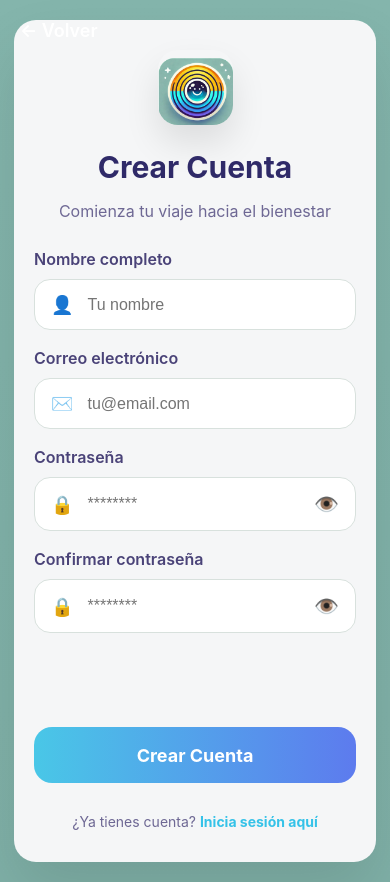
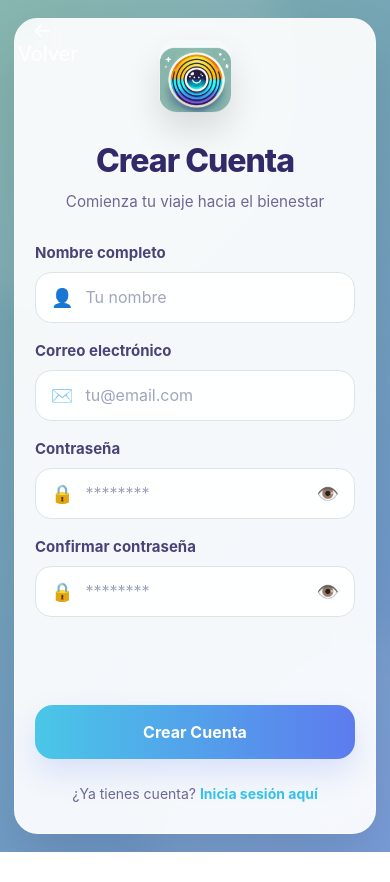
Before and after one commit to DulceRichelle/moodlens, a website with bundled scripts: page frontend/index.html in a window 390 px wide. Both pictures are taken after a click on the button "Comenzar ahora →". After the commit the page ends 852 px from the top, so only its background shows below. Built offline with nearby package versions, Linux system fonts and the light colour scheme.

Commit message:
Update register.css

```diff
--- a/frontend/components/register/register.css
+++ b/frontend/components/register/register.css
@@ -4,287 +4,628 @@
     box-sizing: border-box;
 }
 
+html,
 body {
+
+    min-height: 100%;
+
+    overflow-x: hidden;
+
     font-family: 'Inter', sans-serif;
-    overflow-x: hidden;
+
+    background:
+            linear-gradient(
+                    135deg,
+                    #79AEA5 0%,
+                    #6F95D7 100%
+            );
+}
+
+body {
+
+    position: relative;
+}
+
+body::before {
+
+    content: "";
+
+    position: fixed;
+
+    inset: 0;
+
+    background:
+            radial-gradient(
+                    circle at top left,
+                    rgba(255,255,255,0.12),
+                    transparent 30%
+            ),
+            radial-gradient(
+                    circle at bottom right,
+                    rgba(255,255,255,0.08),
+                    transparent 35%
+            );
+
+    pointer-events: none;
+
+    z-index: -1;
 }
 
 .auth-container {
+
     min-height: 100vh;
-    background: linear-gradient(180deg, #84B5AC 0%, #7FB0A7 100%);
+
     display: flex;
     justify-content: center;
     align-items: center;
+
     padding: 40px 20px;
+
     position: relative;
+
+    overflow: hidden;
+}
+
+.auth-container::before {
+
+    content: "";
+
+    position: absolute;
+
+    width: 420px;
+    height: 420px;
+
+    border-radius: 50%;
+
+    background:
+            rgba(255,255,255,0.10);
+
+    top: -120px;
+    left: -120px;
+
+    filter: blur(18px);
+
+    animation:
+            floatOne 9s ease-in-out infinite;
+}
+
+.auth-container::after {
+
+    content: "";
+
+    position: absolute;
+
+    width: 340px;
+    height: 340px;
+
+    border-radius: 50%;
+
+    background:
+            rgba(255,255,255,0.08);
+
+    bottom: -100px;
+    right: -80px;
+
+    filter: blur(20px);
+
+    animation:
+            floatTwo 11s ease-in-out infinite;
 }
 
 .back {
+
     position: absolute;
-    top: 40px;
-    left: 40px;
-    background: transparent;
+
+    top: 30px;
+    left: 30px;
+
     border: none;
+
+    background:
+            rgba(255,255,255,0.12);
+
+    backdrop-filter: blur(14px);
+
     color: white;
+
+    width: 52px;
+    height: 52px;
+
+    border-radius: 18px;
+
     font-size: 22px;
-    font-weight: 600;
+
     cursor: pointer;
-    transition: 0.2s ease;
+
+    transition: 0.28s ease;
+
+    z-index: 5;
 }
 
 .back:hover {
-    opacity: 0.8;
+
+    transform:
+            translateY(-3px);
+
+    background:
+            rgba(255,255,255,0.18);
 }
 
 .auth-card {
+
     width: 100%;
-    max-width: 620px;
-    background: #F5F6F7;
-    border-radius: 30px;
-    padding: 55px;
-    box-shadow: 0 30px 60px rgba(0,0,0,0.10);
+    max-width: 560px;
+
+    background:
+            rgba(255,255,255,0.92);
+
+    backdrop-filter: blur(20px);
+
+    border:
+            1px solid rgba(255,255,255,0.28);
+
+    border-radius: 34px;
+
+    padding: 48px;
+
+    box-shadow:
+            0 30px 60px rgba(0,0,0,0.12);
+
     text-align: center;
+
+    position: relative;
+
+    z-index: 2;
+
+    animation:
+            cardAppear 0.7s ease;
 }
 
 .logo {
-    width: 110px;
-    border-radius: 26px;
+
+    width: 95px;
+
+    border-radius: 24px;
+
     margin-bottom: 24px;
-    box-shadow: 0 18px 35px rgba(0,0,0,0.10);
+
+    box-shadow:
+            0 18px 35px rgba(0,0,0,0.12);
+
+    animation:
+            logoFloat 4s ease-in-out infinite;
 }
 
 .auth-card h2 {
-    font-size: 48px;
-    font-weight: 700;
+
+    font-size: clamp(2rem, 5vw, 3.4rem);
+
+    font-weight: 800;
+
     color: #2F2A68;
-    margin-bottom: 14px;
-    line-height: 1.2;
+
+    margin-bottom: 12px;
+
+    line-height: 1.1;
+
+    letter-spacing: -1px;
 }
 
 .subtitle {
-    font-size: 22px;
+
+    font-size: clamp(1rem, 2vw, 1.25rem);
+
     color: #6E6894;
-    margin-bottom: 36px;
-    line-height: 1.5;
+
+    margin-bottom: 34px;
+
+    line-height: 1.6;
 }
 
 .input-group {
+
     text-align: left;
-    margin-bottom: 22px;
+
+    margin-bottom: 20px;
+
+    animation:
+            fadeUp 0.7s ease;
 }
 
 .input-group label {
+
     display: block;
-    font-size: 18px;
-    font-weight: 600;
+
+    font-size: 15px;
+
+    font-weight: 700;
+
     color: #4A4378;
+
     margin-bottom: 10px;
 }
 
 .input-box {
+
     display: flex;
     align-items: center;
-    background: white;
-    border: 1px solid #D8E1DD;
+
+    background:
+            rgba(255,255,255,0.95);
+
+    border:
+            1px solid #DCE4E6;
+
     border-radius: 18px;
-    padding: 18px 20px;
-    transition: 0.2s ease;
+
+    padding: 16px 18px;
+
+    transition: 0.28s ease;
+}
+
+.input-box:hover {
+
+    transform:
+            translateY(-1px);
 }
 
 .input-box:focus-within {
+
     border-color: #66B8E8;
-    box-shadow: 0 0 0 4px rgba(102,184,232,0.08);
+
+    box-shadow:
+            0 0 0 5px rgba(102,184,232,0.12);
+
+    transform:
+            translateY(-2px);
 }
 
 .input-box .icon {
-    font-size: 20px;
-    margin-right: 14px;
+
+    font-size: 18px;
+
+    margin-right: 12px;
 }
 
 .input-box input {
+
     width: 100%;
+
     border: none;
+
     outline: none;
+
     background: transparent;
-    font-size: 17px;
+
+    font-size: 16px;
+
     color: #2F2A68;
+
+    font-family: 'Inter', sans-serif;
+}
+
+.input-box input::placeholder {
+
+    color: #A0A5BE;
+}
+
+.password-box {
+
+    position: relative;
+}
+
+.toggle-password {
+
+    font-size: 18px;
+
+    cursor: pointer;
+
+    user-select: none;
+
+    margin-left: 10px;
+
+    transition: 0.25s ease;
+}
+
+.toggle-password:hover {
+
+    transform:
+            scale(1.12);
 }
 
 .error,
 .success {
-    font-size: 15px;
+
+    font-size: 14px;
+
     margin-top: 10px;
-    min-height: 24px;
-    font-weight: 500;
+
+    min-height: 22px;
+
+    font-weight: 600;
 }
 
 .error {
+
     color: #E74C3C;
 }
 
 .success {
-    color: #27AE60;
+
+    color: #2DBE7E;
 }
 
 .btn-main {
+
     width: 100%;
-    height: 72px;
-    margin-top: 18px;
+
+    height: 62px;
+
+    margin-top: 16px;
+
     border: none;
+
     border-radius: 20px;
-    background: linear-gradient(90deg, #49C7E7, #5D7BEE);
+
+    background:
+            linear-gradient(
+                    90deg,
+                    #49C7E7,
+                    #5D7BEE
+            );
+
     color: white;
-    font-size: 26px;
+
+    font-size: 1.1rem;
+
     font-weight: 700;
+
     cursor: pointer;
+
+    transition: 0.28s ease;
+
+    box-shadow:
+            0 14px 30px rgba(93,123,238,0.18);
+}
+
+.btn-main:hover {
+
+    transform:
+            translateY(-3px)
+            scale(1.01);
+
+    box-shadow:
+            0 18px 36px rgba(93,123,238,0.24);
+}
+
+.btn-main:active {
+
+    transform:
+            scale(0.98);
+}
+
+.switch {
+
+    margin-top: 24px;
+
+    font-size: 15px;
+
+    color: #6E6894;
+
+    line-height: 1.6;
+}
+
+.switch span {
+
+    color: #35C2E8;
+
+    font-weight: 700;
+
+    cursor: pointer;
+
     transition: 0.2s ease;
 }
 
-.btn-main:hover {
-    transform: translateY(-2px);
-    box-shadow: 0 14px 28px rgba(0,0,0,0.08);
+.switch span:hover {
+
+    opacity: 0.8;
 }
 
-.switch {
-    margin-top: 28px;
-    font-size: 18px;
-    color: #6E6894;
-    line-height: 1.5;
+@keyframes cardAppear {
+
+    from {
+
+        opacity: 0;
+
+        transform:
+                translateY(30px)
+                scale(0.96);
+    }
+
+    to {
+
+        opacity: 1;
+
+        transform:
+                translateY(0)
+                scale(1);
+    }
 }
 
-.switch span {
-    color: #35C2E8;
-    font-weight: 700;
-    cursor: pointer;
+@keyframes fadeUp {
+
+    from {
+
+        opacity: 0;
+
+        transform:
+                translateY(18px);
+    }
+
+    to {
+
+        opacity: 1;
+
+        transform:
+                translateY(0);
+    }
 }
 
-.password-box {
-    position: relative;
+@keyframes logoFloat {
+
+    0%,
+    100% {
+
+        transform:
+                translateY(0);
+    }
+
+    50% {
+
+        transform:
+                translateY(-8px);
+    }
 }
 
-.toggle-password {
-    font-size: 20px;
-    cursor: pointer;
-    user-select: none;
-    margin-left: 12px;
-    transition: 0.2s ease;
+@keyframes floatOne {
+
+    0%,
+    100% {
+
+        transform:
+                translateY(0);
+    }
+
+    50% {
+
+        transform:
+                translateY(25px);
+    }
 }
 
-.toggle-password:hover {
-    transform: scale(1.1);
+@keyframes floatTwo {
+
+    0%,
+    100% {
+
+        transform:
+                translateY(0);
+    }
+
+    50% {
+
+        transform:
+                translateY(-20px);
+    }
 }
 
 @media (max-width: 1024px) {
+
     .auth-card {
-        max-width: 560px;
-        padding: 48px 36px;
+
+        max-width: 520px;
+
+        padding: 42px 34px;
+    }
+}
+
+@media (max-width: 768px) {
+
+    .auth-container {
+
+        padding: 24px 16px;
     }
 
-    .auth-card h2 {
-        font-size: 40px;
+    .auth-card {
+
+        padding: 34px 24px;
+
+        border-radius: 28px;
+    }
+
+    .logo {
+
+        width: 82px;
+
+        border-radius: 20px;
     }
 
     .subtitle {
+
+        margin-bottom: 28px;
+    }
+
+    .input-box {
+
+        padding: 15px 16px;
+    }
+
+    .btn-main {
+
+        height: 58px;
+
+        border-radius: 18px;
+    }
+
+    .back {
+
+        top: 18px;
+        left: 18px;
+
+        width: 48px;
+        height: 48px;
+
         font-size: 20px;
     }
 }
 
-@media (max-width: 768px) {
+@media (max-width: 480px) {
+
     .auth-container {
-        padding: 30px 18px;
+
+        padding: 18px 14px;
     }
 
     .auth-card {
-        padding: 40px 28px;
-        max-width: 100%;
-        border-radius: 26px;
+
+        padding: 28px 20px;
+
+        border-radius: 24px;
     }
 
-    .auth-card h2 {
-        font-size: 36px;
+    .logo {
+
+        width: 72px;
+
+        border-radius: 18px;
     }
 
     .subtitle {
-        font-size: 18px;
-        margin-bottom: 30px;
-    }
 
-    .input-group label {
-        font-size: 16px;
-    }
-
-    .input-box {
-        padding: 16px 18px;
-    }
-
-    .input-box input {
-        font-size: 16px;
-    }
-
-    .btn-main {
-        font-size: 20px;
-        height: 60px;
-        border-radius: 18px;
-    }
-
-    .switch {
-        font-size: 15px;
-    }
-
-    .logo {
-        width: 85px;
-        border-radius: 20px;
-    }
-
-    .back {
-        top: 20px;
-        left: 20px;
-        font-size: 18px;
-    }
-}
-
-@media (max-width: 480px) {
-    .auth-container {
-        padding: 20px 14px;
-    }
-
-    .auth-card {
-        padding: 30px 20px;
-        border-radius: 22px;
-    }
-
-    .auth-card h2 {
-        font-size: 30px;
-    }
-
-    .subtitle {
-        font-size: 16px;
-        margin-bottom: 26px;
+        font-size: 0.95rem;
     }
 
     .input-group {
+
         margin-bottom: 18px;
     }
 
     .input-box {
-        padding: 14px 16px;
+
+        padding: 14px 15px;
+
         border-radius: 16px;
     }
 
-    .input-box .icon {
-        font-size: 18px;
-    }
+    .btn-main {
 
-    .btn-main {
-        height: 56px;
-        font-size: 18px;
+        height: 54px;
+
+        font-size: 1rem;
     }
 
     .switch {
+
         font-size: 14px;
     }
-
-    .logo {
-        width: 75px;
-    }
 }
```
